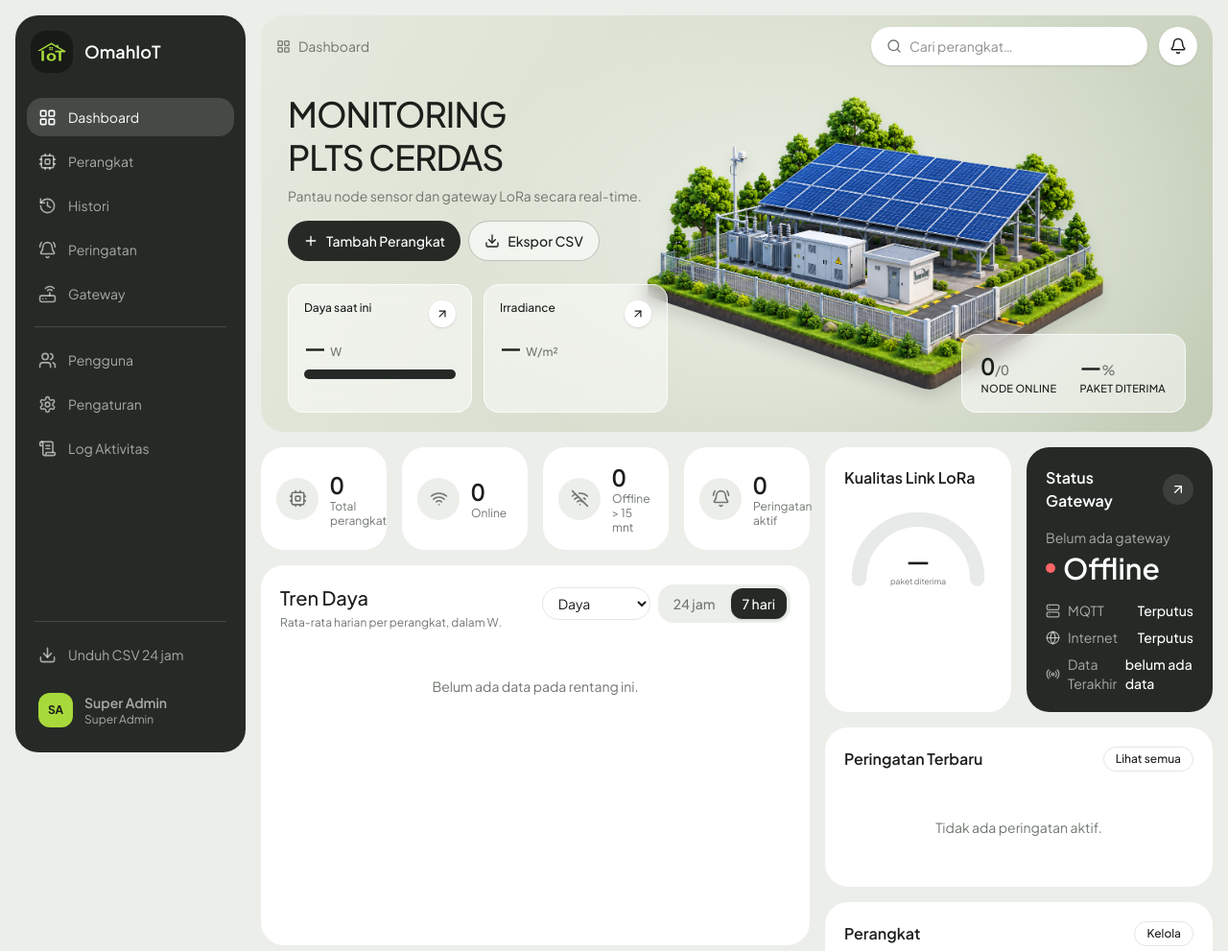
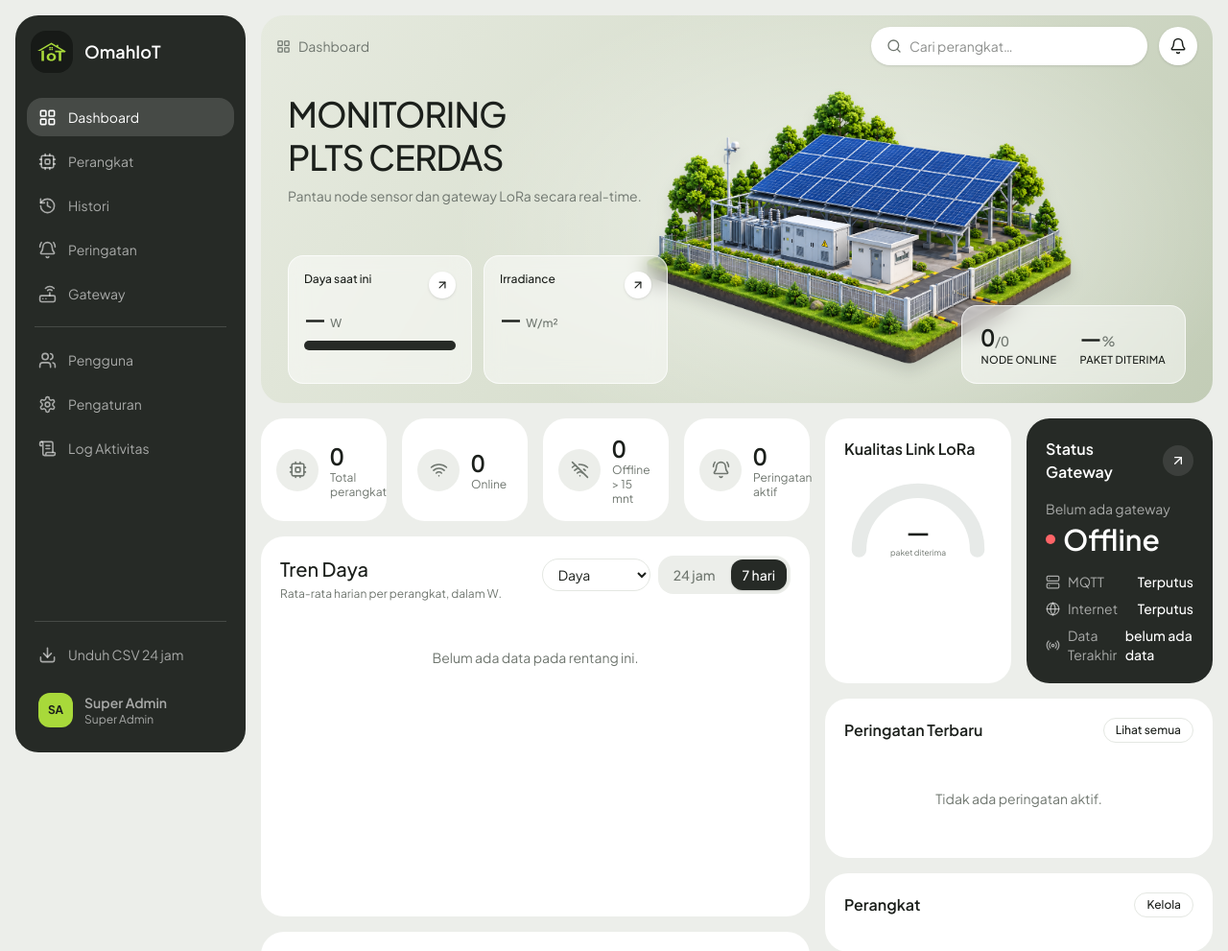
Before and after one commit to bayu3prayitno/dashboard_plts, a Laravel app: page /dashboard in a window 1280 px wide. Shown: the top 991 px of the page at 96% size. Run offline with Laravel 12, Linux system fonts and the light colour scheme; a user stored in the database is signed in; data comes from the database, SQL or seed files in the repository; data that the repository does not hold is empty; style sheets or scripts are compiled from the project's sources.

Commit message:
hidden data yg ga penting

```diff
--- a/resources/views/dashboard/alerts/configuration.blade.php
+++ b/resources/views/dashboard/alerts/configuration.blade.php
@@ -63,7 +63,7 @@
     </div>
 
     <!-- Alert Trigger Rules -->
-    <div class="bg-white rounded-lg shadow p-6">
+    <div class="bg-white rounded-lg shadow p-6 hidden">
         <h3 class="text-lg font-semibold text-gray-800 mb-4">Aturan Pemicu Peringatan</h3>
 
         <div class="space-y-4">
--- a/resources/views/dashboard/index.blade.php
+++ b/resources/views/dashboard/index.blade.php
@@ -43,8 +43,8 @@
                 <h1 class="text-3xl leading-tight font-medium tracking-tight uppercase sm:text-4xl">Monitoring<br>PLTS Cerdas</h1>
                 <p class="mt-2 text-sm text-muted">Pantau node sensor dan gateway LoRa secara real-time.</p>
                 <div class="mt-4 flex flex-wrap gap-2">
-                    <a href="{{ route('devices.create') }}" class="btn btn-primary"><x-icon name="plus" :size="16" /> Tambah Perangkat</a>
-                    <a href="{{ route('historical.exportCsv') }}" class="btn btn-outline bg-white/60"><x-icon name="download" :size="16" /> Ekspor CSV</a>
+                    <a href="{{ route('devices.create') }}" class="btn btn-primary hidden"><x-icon name="plus" :size="16" /> Tambah Perangkat</a>
+                    <a href="{{ route('historical.exportCsv') }}" class="btn btn-outline bg-white/60 hidden"><x-icon name="download" :size="16" /> Ekspor CSV</a>
                 </div>
             </div>
 
```
